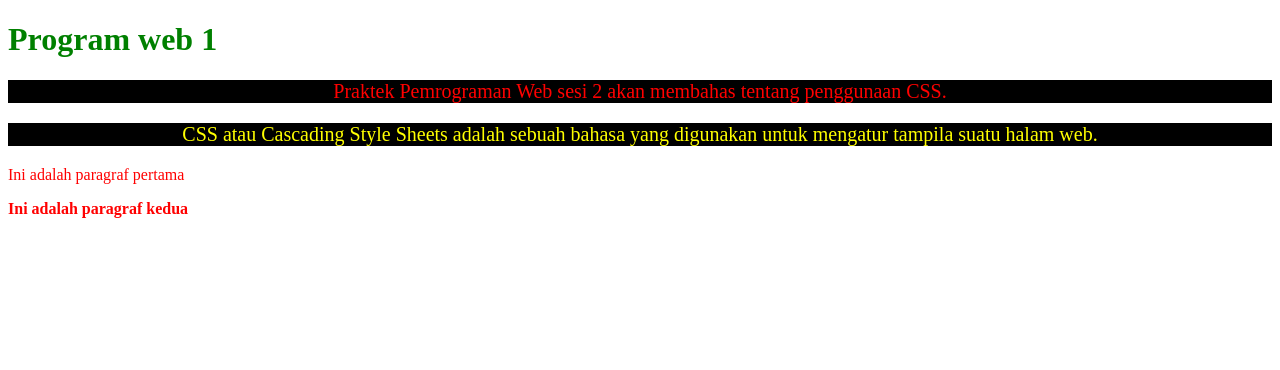
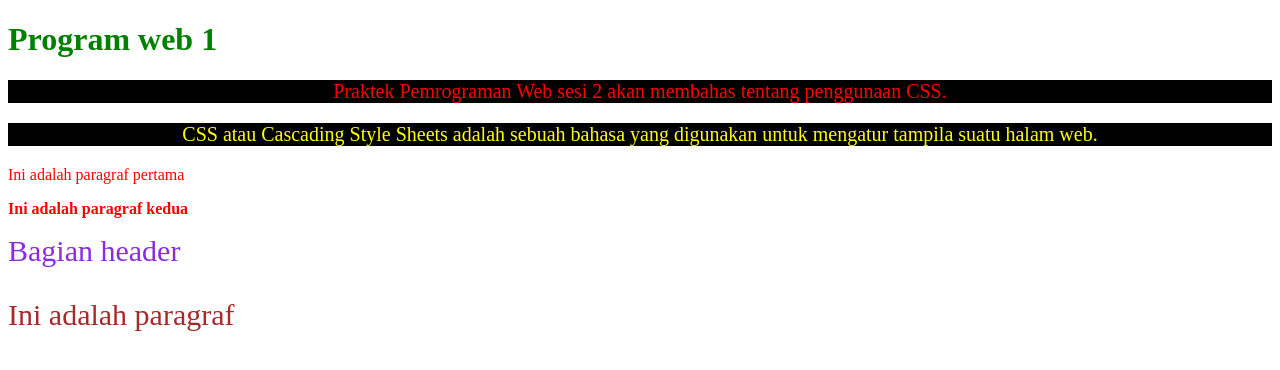
Before and after one commit to Zananaa/Praktikum_Web01_Sesi2, a plain HTML site: page index.html in a window 1280 px wide. Drawn offline with Linux system fonts and the light colour scheme.

Commit message:
Chaining Selector dan Pseudo Selector

```diff
--- a/index.html
+++ b/index.html
@@ -35,6 +35,22 @@
             div > div > p{
                 font-weight: bold;
             }
+
+            .subbagian{
+                font-size: 30px;
+            }
+
+            .subbagian.header{
+                color: blueviolet;
+            }
+
+            .subbagian#teks{
+                color: brown;
+            }
+
+            p:hover{
+                background-color: aqua;
+            }
         </style>
     </head>
     <body>
@@ -47,5 +63,10 @@
                 <p>Ini adalah paragraf kedua</p>
             </div>
         </div>
+
+        <div>
+            <div class="subbagian header">Bagian header</div>
+            <p class="subbagian"  id="teks">Ini adalah paragraf</p>
+        </div>
     </body>
 </html>
```
